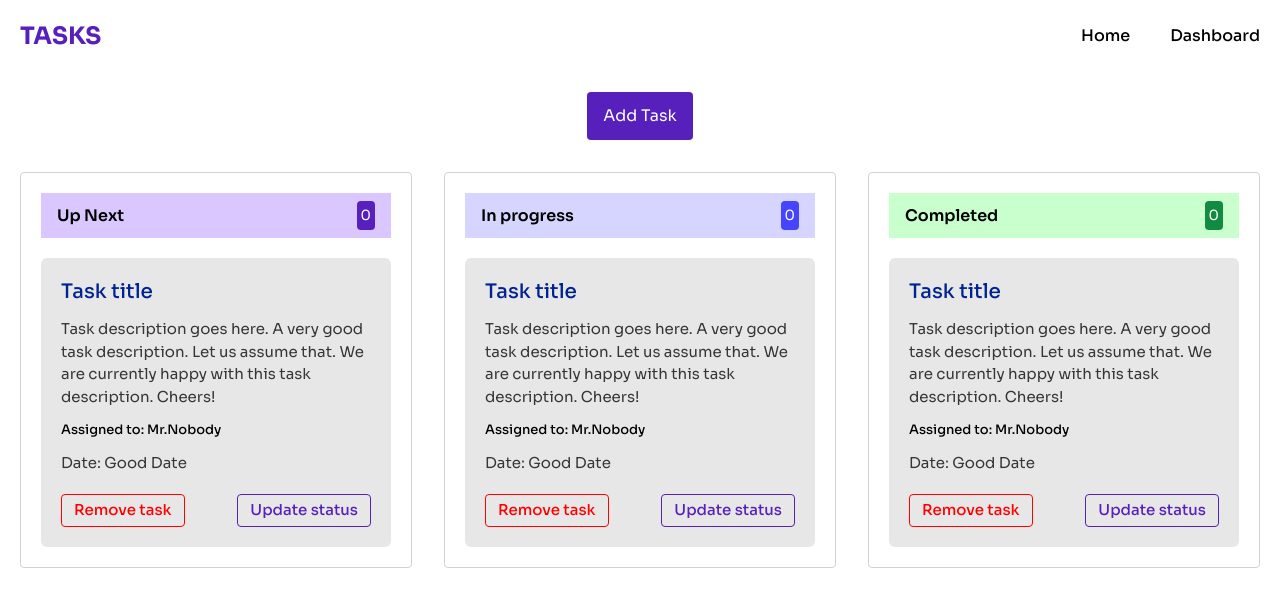
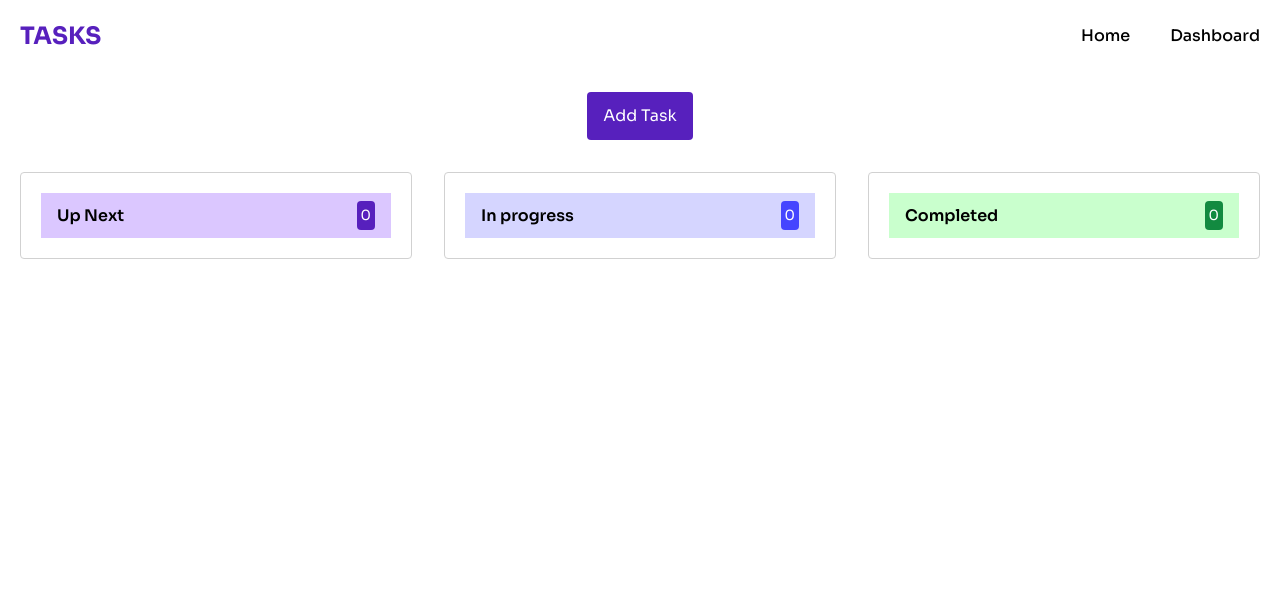
Before and after one commit to nahidul-fahim/task-management-redux-client, a React (Vite) app: page /dashboard in a window 1280 px wide. Shown: the top 606 px of the page. Built offline with nearby package versions, Linux system fonts and the light colour scheme.

Commit message:
created task slice for remove task and update task

```diff
--- a/src/Components/TaskCard/TaskCard.jsx
+++ b/src/Components/TaskCard/TaskCard.jsx
@@ -1,19 +1,32 @@
+import { useDispatch } from "react-redux";
+import { removeTask, updateTask } from "../../redux/features/tasksSlice";
 
 
-const TaskCard = () => {
+const TaskCard = ({ task }) => {
+
+    // redux hook
+    const dispatch = useDispatch();
 
 
     return (
         <div className="bg-[#e7e7e7] p-5 rounded-md flex flex-col justify-start items-start gap-3 mt-5">
-            <h3 className="text-[#002292] text-xl font-medium">Task title</h3>
-            <p className="text-body text-[15px]">Task description goes here. A very good task description. Let us assume that. We are currently happy with this task description. Cheers!</p>
-            <p className="text-black text-[13px] font-medium">Assigned to: Mr.Nobody</p>
-            <p className="text-body text-[15px]">Date: Good Date</p>
+            <h3 className="text-[#002292] text-xl font-medium">{task.title}</h3>
+            <p className="text-body text-[15px]">{task.description}</p>
+            <p className="text-black text-[13px] font-medium">Assigned to: {task.assignTo}</p>
+            <p className="text-body text-[15px]">Deadline: {task.deadline}</p>
 
             {/* actions */}
             <div className="flex justify-between items-center w-full mt-2">
-                <button className="text-[red] border border-[red] hover:bg-[red] hover:text-white rounded px-3 py-1 font-medium duration-300 text-[15px]">Remove task</button>
-                <button className="text-primary border border-primary px-3 py-1 rounded font-medium duration-300 text-[15px] hover:text-white hover:bg-primary">Update status</button>
+
+                {/* remove task */}
+                <button
+                    onClick={() => dispatch(removeTask(task.id))}
+                    className="text-[red] border border-[red] hover:bg-[red] hover:text-white rounded px-3 py-1 font-medium duration-300 text-[15px]">Remove task</button>
+
+                {/* update task */}
+                <button
+                    onClick={() => dispatch(updateTask(task.id))}
+                    className="text-primary border border-primary px-3 py-1 rounded font-medium duration-300 text-[15px] hover:text-white hover:bg-primary">Update status</button>
             </div>
         </div>
     );
--- a/src/Pages/Dashboard/Dashboard.jsx
+++ b/src/Pages/Dashboard/Dashboard.jsx
@@ -1,6 +1,7 @@
 import { useState } from "react";
 import AddTaskForm from "../../Components/AddTaskForm/AddTaskForm";
 import TaskCard from "../../Components/TaskCard/TaskCard";
+import { useSelector } from "react-redux";
 
 
 
@@ -8,6 +9,15 @@ const Dashboard = () => {
 
     // modal opening state management
     const [isOpen, setIsOpen] = useState(false);
+    // redux hook
+    const { tasks } = useSelector((state) => state.tasksSlice)
+
+    // task length of different categories
+    const upNextTasks = tasks.filter(task => task.status === "pending");
+    const inProgressTasks = tasks.filter(task => task.status === "running");
+    const completedTasks = tasks.filter(task => task.status === "done");
+
+
 
     return (
         <div className="container mx-auto p-5 flex flex-col justify-center items-center gap-8">
@@ -23,15 +33,15 @@ const Dashboard = () => {
             <div className="w-full grid grid-cols-3 gap-8">
                 {/* Up next */}
                 <div className="border border-lightGray rounded p-5">
-
                     {/* title bar */}
                     <div className="w-full px-4 py-2 bg-lightPrimary flex justify-between items-center">
                         <p className="w-full font-semibold rounded">Up Next</p>
-                        <p className="bg-primary text-[14px] p-1 rounded text-white">0</p>
+                        <p className="bg-primary text-[14px] p-1 rounded text-white">{upNextTasks.length}</p>
                     </div>
-
                     {/* tasks list */}
-                    <TaskCard />
+                    {
+                        tasks.map(task => task.status === "pending" && <TaskCard key={task.id} task={task}></TaskCard>)
+                    }
                 </div>
 
                 {/* In progress */}
@@ -40,11 +50,13 @@ const Dashboard = () => {
                     {/* title bar */}
                     <div className="w-full px-4 py-2 bg-[#d5d5ff] flex justify-between items-center">
                         <p className="w-full font-semibold rounded">In progress</p>
-                        <p className="bg-[#4545ff] text-[14px] p-1 rounded text-white">0</p>
+                        <p className="bg-[#4545ff] text-[14px] p-1 rounded text-white">{inProgressTasks.length}</p>
                     </div>
 
                     {/* tasks list */}
-                    <TaskCard />
+                    {
+                        tasks.map(task => task.status === "running" && <TaskCard key={task.id} task={task}></TaskCard>)
+                    }
                 </div>
 
                 {/* Completed */}
@@ -53,11 +65,13 @@ const Dashboard = () => {
                     {/* title bar */}
                     <div className="w-full px-4 py-2 bg-[#c9ffcd] flex justify-between items-center">
                         <p className="w-full font-semibold rounded">Completed</p>
-                        <p className="bg-[#128a40] text-[14px] p-1 rounded text-white">0</p>
+                        <p className="bg-[#128a40] text-[14px] p-1 rounded text-white">{completedTasks.length}</p>
                     </div>
 
                     {/* tasks list */}
-                    <TaskCard />
+                    {
+                        tasks.map(task => task.status === "done" && <TaskCard key={task.id} task={task}></TaskCard>)
+                    }
                 </div>
 
             </div>
--- a/src/redux/features/tasksSlice.js
+++ b/src/redux/features/tasksSlice.js
@@ -10,16 +10,33 @@ export const tasksSlice = createSlice({
     reducers: {
         addTask: (state, { payload }) => {
             if (state.tasks.length === 0) {
-                state.tasks.push({ id: 1, ...payload });
+                state.tasks.push({
+                    id: 1,
+                    status: 'pending',
+                    ...payload
+                });
             }
             else {
                 const lastElement = state.tasks.at(-1); // getting the last element of the array using javascript 'at' method
-                state.tasks.push({ id: lastElement.id + 1, ...payload })
+                state.tasks.push({
+                    id: lastElement.id + 1,
+                    status: 'pending',
+                    ...payload
+                })
             }
-        }
+        },
+        // remove task slice
+        removeTask: (state, { payload }) => {
+            state.tasks.filter(item => item.id !== payload.id)
+        },
+        // update task
+        updateTask: (state, { payload }) => {
+            const target = state.tasks.filter((item) => item.id === payload);
+            target.status = 'running';
+        },
     }
 });
 
-export const { addTask } = tasksSlice.actions;
+export const { addTask, removeTask, updateTask } = tasksSlice.actions;
 
 export default tasksSlice.reducer;
```
